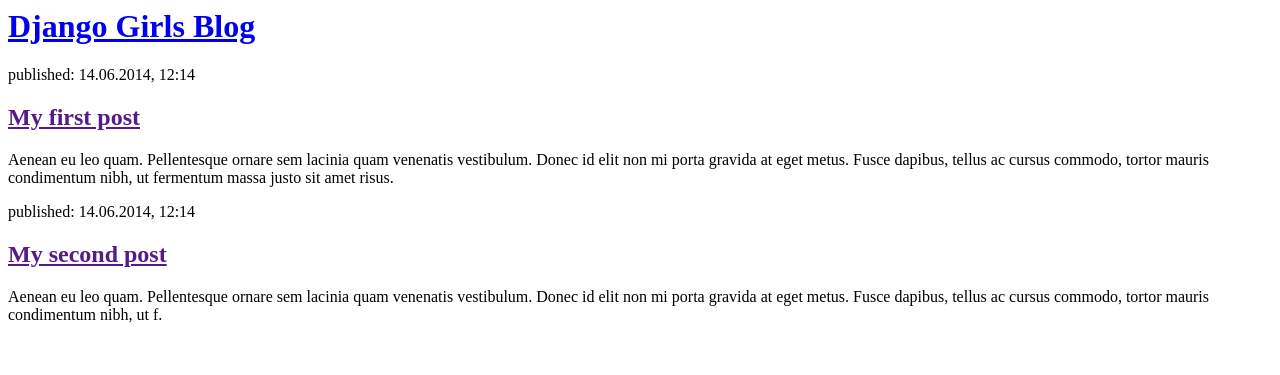
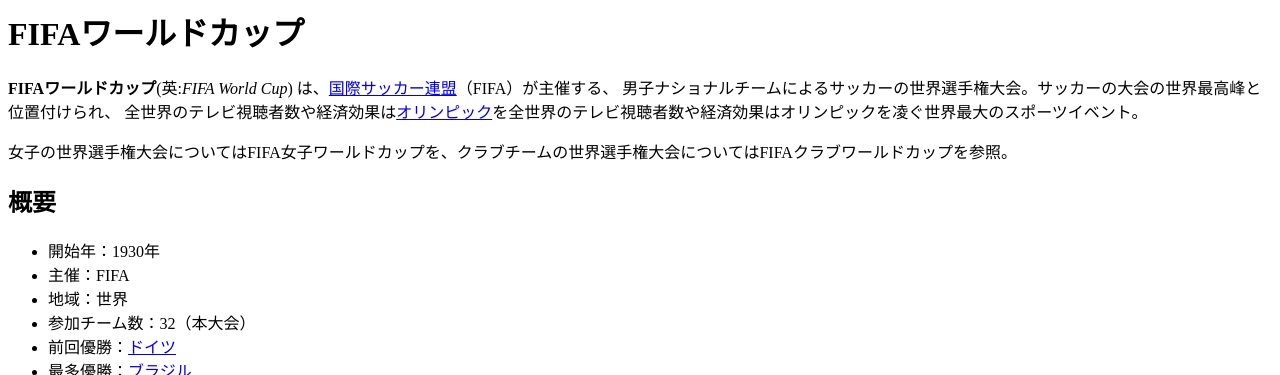
Before and after one commit to haruki24/my-first-blog, a Django app: page / in a window 1280 px wide. Shown: the top 375 px of the page. Before the commit the page ends 323 px from the top, so only its background shows below. Run offline with Django 3.2, Linux system fonts and the light colour scheme.

Commit message:
Changed the HTML for the site.

```diff
--- a/blog/templates/blog/post_list.html
+++ b/blog/templates/blog/post_list.html
@@ -1,22 +1,60 @@
 <html>
     <head>
-        <title>Django Girls blog</title>
+        <title>FIFAワールドカップ</title>
     </head>
     <body>
         <div>
-            <h1><a href="/">Django Girls Blog</a></h1>
+            <h1><strong>FIFAワールドカップ</strong></h1>
         </div>
 
         <div>
-            <p>published: 14.06.2014, 12:14</p>
-            <h2><a href="">My first post</a></h2>
-            <p>Aenean eu leo quam. Pellentesque ornare sem lacinia quam venenatis vestibulum. Donec id elit non mi porta gravida at eget metus. Fusce dapibus, tellus ac cursus commodo, tortor mauris condimentum nibh, ut fermentum massa justo sit amet risus.</p>
+            <p><strong>FIFAワールドカップ</strong>(英:<em>FIFA World Cup</em>) は、<a href="
+https://ja.wikipedia.org/wiki/%E5%9B%BD%E9%9A%9B%E3%82%B5%E3%83%83%E3%82%AB%E3%83%BC%E9%80%A3%E7%9B%9F
+">国際サッカー連盟</a>（FIFA）が主催する、
+            男子ナショナルチームによるサッカーの世界選手権大会。サッカーの大会の世界最高峰と位置付けられ、
+            全世界のテレビ視聴者数や経済効果は<a href="https://ja.wikipedia.org/wiki/%E8%BF%91%E4%BB%A3%E3%82%AA%E3%83%AA%E3%83%B3%E3%83%94%E3%83%83%E3%82%AF
+
+">オリンピック</a>を全世界のテレビ視聴者数や経済効果はオリンピックを凌ぐ世界最大のスポーツイベント。</p>
+            <p>女子の世界選手権大会についてはFIFA女子ワールドカップを、クラブチームの世界選手権大会についてはFIFAクラブワールドカップを参照。</p>
         </div>
 
         <div>
-            <p>published: 14.06.2014, 12:14</p>
-            <h2><a href="">My second post</a></h2>
-            <p>Aenean eu leo quam. Pellentesque ornare sem lacinia quam venenatis vestibulum. Donec id elit non mi porta gravida at eget metus. Fusce dapibus, tellus ac cursus commodo, tortor mauris condimentum nibh, ut f.</p>
+            <h2>概要</h2>
+            <ul type="disc">
+              <li>開始年：1930年</li>
+              <li>主催：FIFA</li>
+              <li>地域：世界</li>
+              <li>参加チーム数：32（本大会）</li>
+              <li>前回優勝：<a href="
+https://ja.wikipedia.org/wiki/%E3%82%B5%E3%83%83%E3%82%AB%E3%83%BC%E3%83%89%E3%82%A4%E3%83%84%E4%BB%A3%E8%A1%A8
+
+">ドイツ</a></li>
+              <li>最多優勝：<a href="https://ja.wikipedia.org/wiki/%E3%82%B5%E3%83%83%E3%82%AB%E3%83%BC%E3%83%96%E3%83%A9%E3%82%B8%E3%83%AB%E4%BB%A3%E8%A1%A8
+">ブラジル</a></li>
+            </ul>
+            <div>
+              <img src="
+              https://upload.wikimedia.org/wikipedia/ja/thumb/5/5d/FIFA_World_Cup_Trophy_2002_0103.jpg/300px-FIFA_World_Cup_Trophy_2002_0103.jpgwikipedia"
+              alt="FIFAワールドカップトロフィー">
+              <p>"FIFAワールドカップトロフィー"</p>
+            </div>
         </div>
+
+        <div>
+            <h2>歴代開催国</h2>
+            <ol>
+              <li>1930年：ウルグアイ</li>
+              <li>1934年：イタリア</li>
+              <li>1938年：フランス</li>
+              <li>1950年：ブラジル</li>
+              <li>1954年：スイス</li>
+            </ol>
+        </div>
+
+        <div>
+          <p>This page is a minimized version of <a href="
+https://ja.wikipedia.org/wiki/FIFA%E3%83%AF%E3%83%BC%E3%83%AB%E3%83%89%E3%82%AB%E3%83%83%E3%83%97">wikipedia entry</a></p>
+        </div>
+
     </body>
 </html>
```
